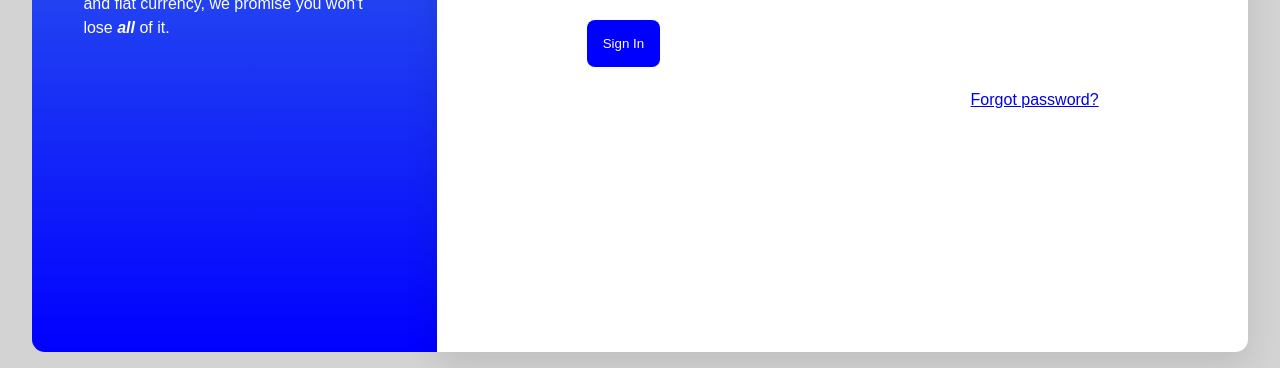
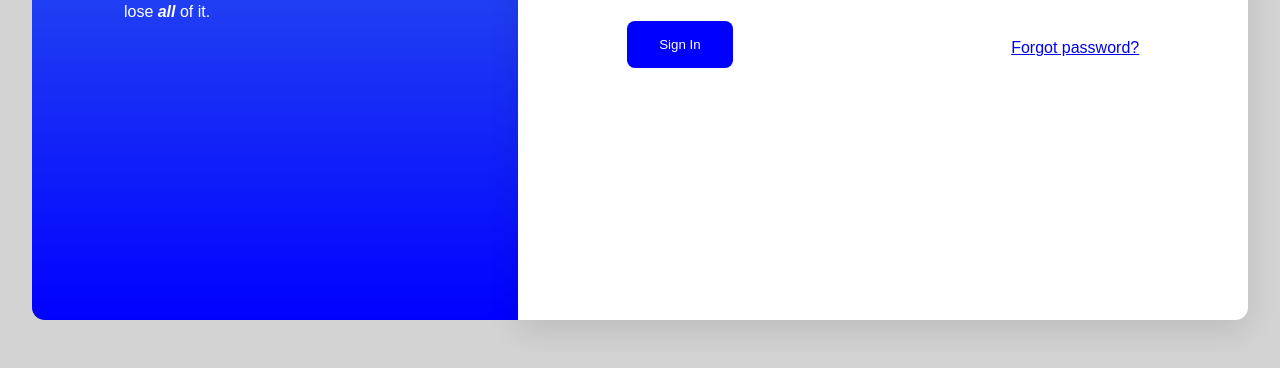
Before and after one commit to joekaihaynes/lab5-css-foundations, a plain HTML site: page docs/index.html in a window 1280 px wide. Shown: the part 448-816 px from the top of the page. Drawn offline with Linux system fonts and the light colour scheme.

Commit message:
chore: added validation and browser test jpgs

```diff
--- a/docs/index.html
+++ b/docs/index.html
@@ -26,9 +26,10 @@
 
         <form-field>
             <label for="passwordField">Password</label>
-            <input type="password" id="passwordField" name="password" placeholder="Enter your password" autofocus required>
+            <input type="password" id="passwordField" name="password" placeholder="Enter your password" required>
         </form-field>
 
+        <submit-row>
             <form-field>
                 <button type="submit">Sign In</button>
             </form-field>
@@ -36,6 +37,7 @@
             <password-recovery>
                 <a href="#">Forgot password?</a>
             </password-recovery>
+        </submit-row>
     </form>
 </section>
 
--- a/docs/styles.css
+++ b/docs/styles.css
@@ -8,6 +8,7 @@
 *{
     box-sizing: border-box;
 }
+
 
 html, body {
     height: 100%;
@@ -20,8 +21,8 @@ html, body {
 
 body {
     display: grid;
-    grid-template-columns: 1fr 2fr;
-    min-height: 100dvh;
+    grid-template-columns: 4fr 6fr;
+    min-height: 90dvh;
 }
 
 
@@ -92,11 +93,17 @@ form-field button{
     background: blue;
     color: white;
     border: none;
+    padding: 1rem 2rem;
     cursor: pointer;
-    padding: 1rem 1rem;
     border-radius: 0.5rem;
+    transition: background-color 0.1s;
+}
+form-field button:hover{
+    background: lightblue;
 }
 
-password-recovery{
-    text-align: right;
+submit-row{
+    display: flex;
+    align-items: center;
+    justify-content: space-between;
 }
```
Also changed, not shown: docs/Chrome.jpg (added), docs/FireFox.jpg (added), docs/MicrosoftEdge.jpg (added), docs/Validation.jpg (added), 1 other file. Lines whose indentation alone changed are shown as unchanged.
